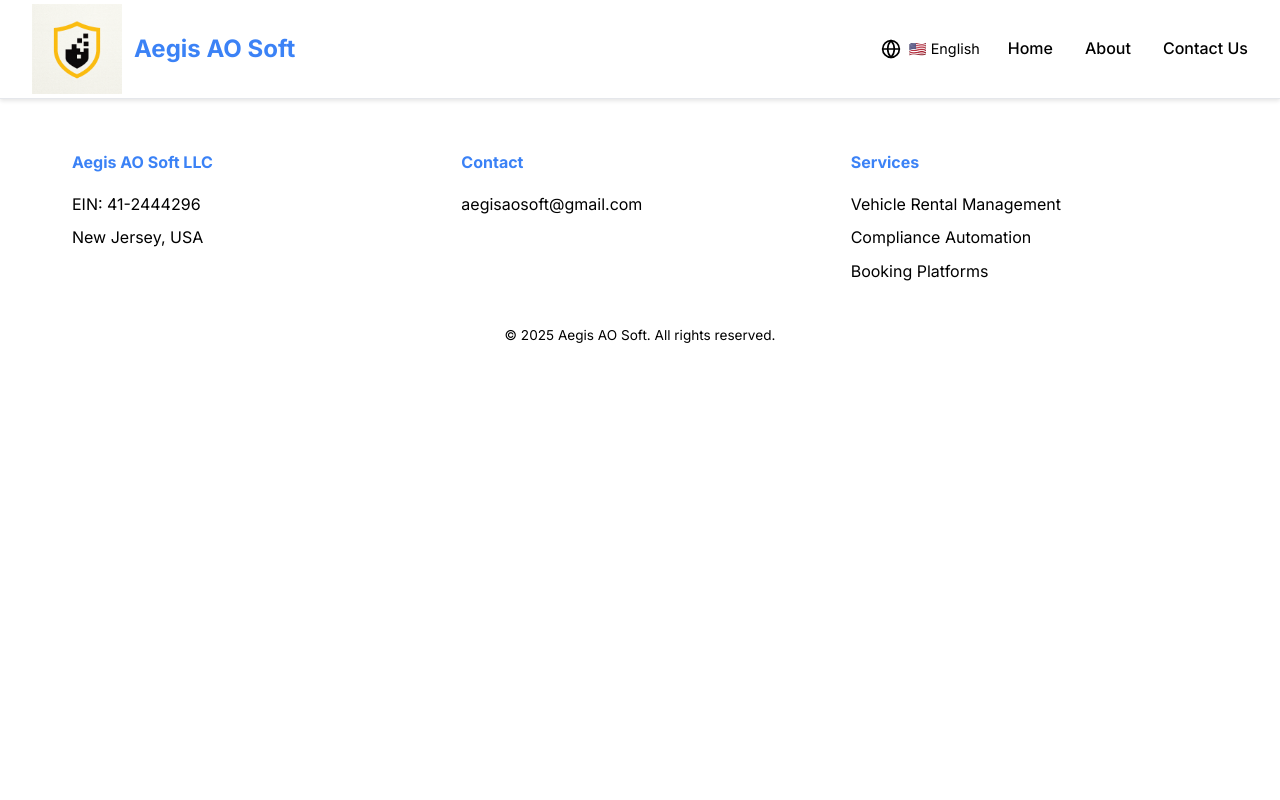
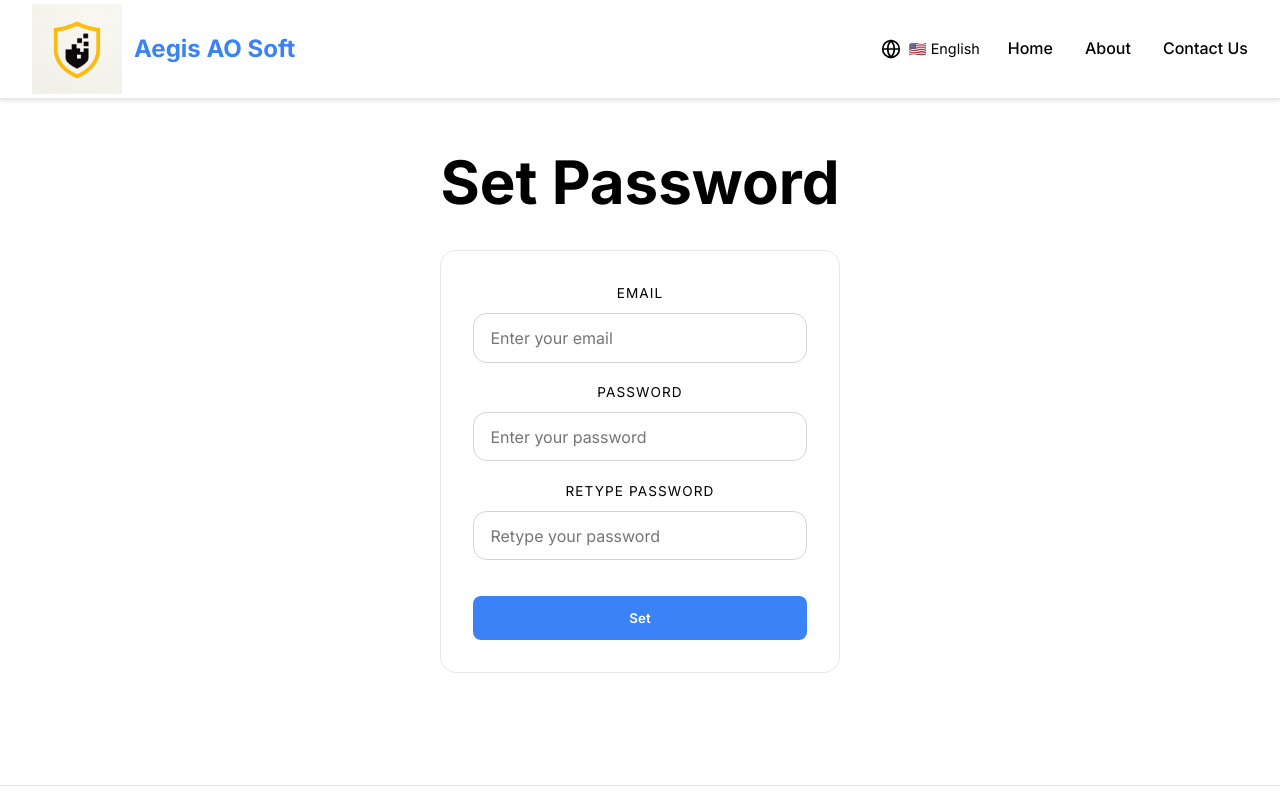
Before and after one commit to aegisaosoft/aegisaosoft-main, a React (Vite) app in the folder client/: page /vehicle-rental/set-password in a window 1280 px wide. Shown: the top 800 px of the page. Built offline with nearby package versions, Linux system fonts and the light colour scheme.

Commit message:
aegis rental added

```diff
--- a/client/src/App.tsx
+++ b/client/src/App.tsx
@@ -8,6 +8,7 @@
 import { About } from './pages/About'
 import { Contact } from './pages/Contact'
 import { VehicleRental } from './pages/VehicleRental'
+import { VehicleRentalSetPassword } from './pages/VehicleRentalSetPassword'
 import { BrazilianMarketplace } from './pages/BrazilianMarketplace'
 import { Mercadinho25 } from './pages/Mercadinho25'
 
@@ -22,6 +23,7 @@
           <Route path="/about" element={<About />} />
           <Route path="/contact" element={<Contact />} />
           <Route path="/vehicle-rental" element={<VehicleRental />} />
+          <Route path="/vehicle-rental/set-password" element={<VehicleRentalSetPassword />} />
           <Route path="/brazilian-marketplace" element={<BrazilianMarketplace />} />
           <Route path="/mercadinho25" element={<Mercadinho25 />} />
         </Routes>
--- a/client/src/pages/VehicleRental.tsx
+++ b/client/src/pages/VehicleRental.tsx
@@ -1,4 +1,5 @@
 import { useTranslation } from 'react-i18next'
+import { Link } from 'react-router-dom'
 import '../App.css'
 
 export function VehicleRental() {
@@ -14,7 +15,7 @@
           </p>
           {/* Top Try Now button - centered under subtitle */}
           <div style={{ display: 'flex', justifyContent: 'center', marginTop: '2rem', marginBottom: '2rem' }}>
-            <button className="try-now-btn try-now-top">Try Now</button>
+            <Link to="/vehicle-rental/set-password" className="try-now-btn try-now-top" style={{ textDecoration: 'none' }}>Try Now</Link>
           </div>
           <p>
             {t('vehicleRental.description')}
@@ -181,7 +182,7 @@
           </p>
           {/* Bottom Try Now button - centered under tagline */}
           <div style={{ display: 'flex', justifyContent: 'center', marginTop: '2rem' }}>
-            <button className="try-now-btn try-now-bottom">Try Now</button>
+            <Link to="/vehicle-rental/set-password" className="try-now-btn try-now-bottom" style={{ textDecoration: 'none' }}>Try Now</Link>
           </div>
         </div>
       </section>
--- /dev/null
+++ b/client/src/pages/VehicleRentalSetPassword.tsx
@@ -0,0 +1,111 @@
+import { useState, type FormEvent } from 'react'
+import '../App.css'
+
+export function VehicleRentalSetPassword() {
+  const [email, setEmail] = useState('')
+  const [password, setPassword] = useState('')
+  const [confirmPassword, setConfirmPassword] = useState('')
+  const [passwordError, setPasswordError] = useState('')
+
+  const handlePasswordChange = (value: string) => {
+    setPassword(value)
+    if (confirmPassword && value !== confirmPassword) {
+      setPasswordError('Passwords do not match')
+    } else {
+      setPasswordError('')
+    }
+  }
+
+  const handleConfirmPasswordChange = (value: string) => {
+    setConfirmPassword(value)
+    if (password && value !== password) {
+      setPasswordError('Passwords do not match')
+    } else {
+      setPasswordError('')
+    }
+  }
+
+  const handleSubmit = (e: FormEvent<HTMLFormElement>) => {
+    e.preventDefault()
+    if (password !== confirmPassword) {
+      setPasswordError('Passwords do not match')
+      return
+    }
+
+    // Use different URLs based on environment
+    const baseUrl = import.meta.env.DEV
+      ? 'https://localhost:4000'
+      : 'https://admin.aegis-rental.com'
+
+    // Open the endpoint with email as username and password as parameters
+    window.open(`${baseUrl}/set-new-client?username=${encodeURIComponent(email)}&password=${encodeURIComponent(password)}`, '_blank')
+  }
+
+  const isFormValid = email && password && confirmPassword && password === confirmPassword
+
+  return (
+    <main>
+      <section className="hero" style={{ paddingTop: '6rem', paddingBottom: '2rem', minHeight: '60vh', display: 'flex', alignItems: 'center' }}>
+        <div className="container">
+          <div style={{ maxWidth: '500px', margin: '0 auto' }}>
+            <h1 style={{ textAlign: 'center', marginBottom: '2rem' }}>Set Password</h1>
+            <form className="contact-form" style={{ padding: '2rem' }} onSubmit={handleSubmit}>
+              <div className="field">
+                <label htmlFor="email">Email</label>
+                <input
+                  id="email"
+                  name="email"
+                  type="email"
+                  value={email}
+                  onChange={(e) => setEmail(e.target.value)}
+                  placeholder="Enter your email"
+                  required
+                  autoComplete="email"
+                />
+              </div>
+              <div className="field">
+                <label htmlFor="password">Password</label>
+                <input
+                  id="password"
+                  name="password"
+                  type="password"
+                  value={password}
+                  onChange={(e) => handlePasswordChange(e.target.value)}
+                  placeholder="Enter your password"
+                  required
+                  autoComplete="new-password"
+                />
+              </div>
+              <div className="field">
+                <label htmlFor="confirmPassword">Retype Password</label>
+                <input
+                  id="confirmPassword"
+                  name="confirmPassword"
+                  type="password"
+                  value={confirmPassword}
+                  onChange={(e) => handleConfirmPasswordChange(e.target.value)}
+                  placeholder="Retype your password"
+                  required
+                  autoComplete="new-password"
+                />
+                {passwordError && (
+                  <p className="form-feedback error" style={{ marginTop: '0.5rem', marginBottom: 0 }}>
+                    {passwordError}
+                  </p>
+                )}
+              </div>
+              <button
+                type="submit"
+                className="btn btn-primary"
+                disabled={!isFormValid}
+                style={{ width: '100%', marginTop: '1rem' }}
+              >
+                Set
+              </button>
+            </form>
+          </div>
+        </div>
+      </section>
+    </main>
+  )
+}
```
Also changed, not shown: client/src/components/ScrollToTop.tsx (line endings or trailing spaces), client/src/pages/Mercadinho25.tsx (line endings or trailing spaces).
